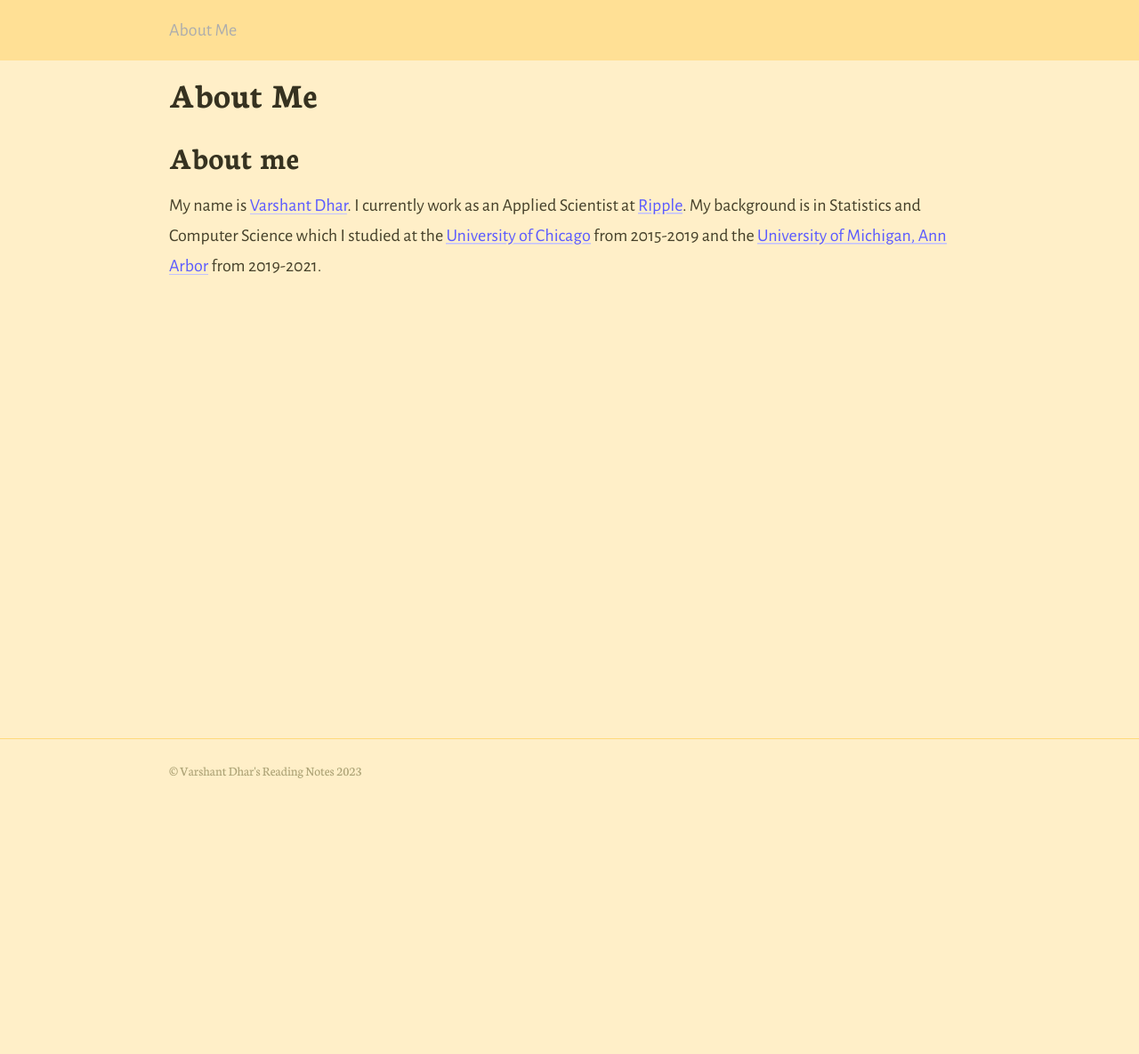
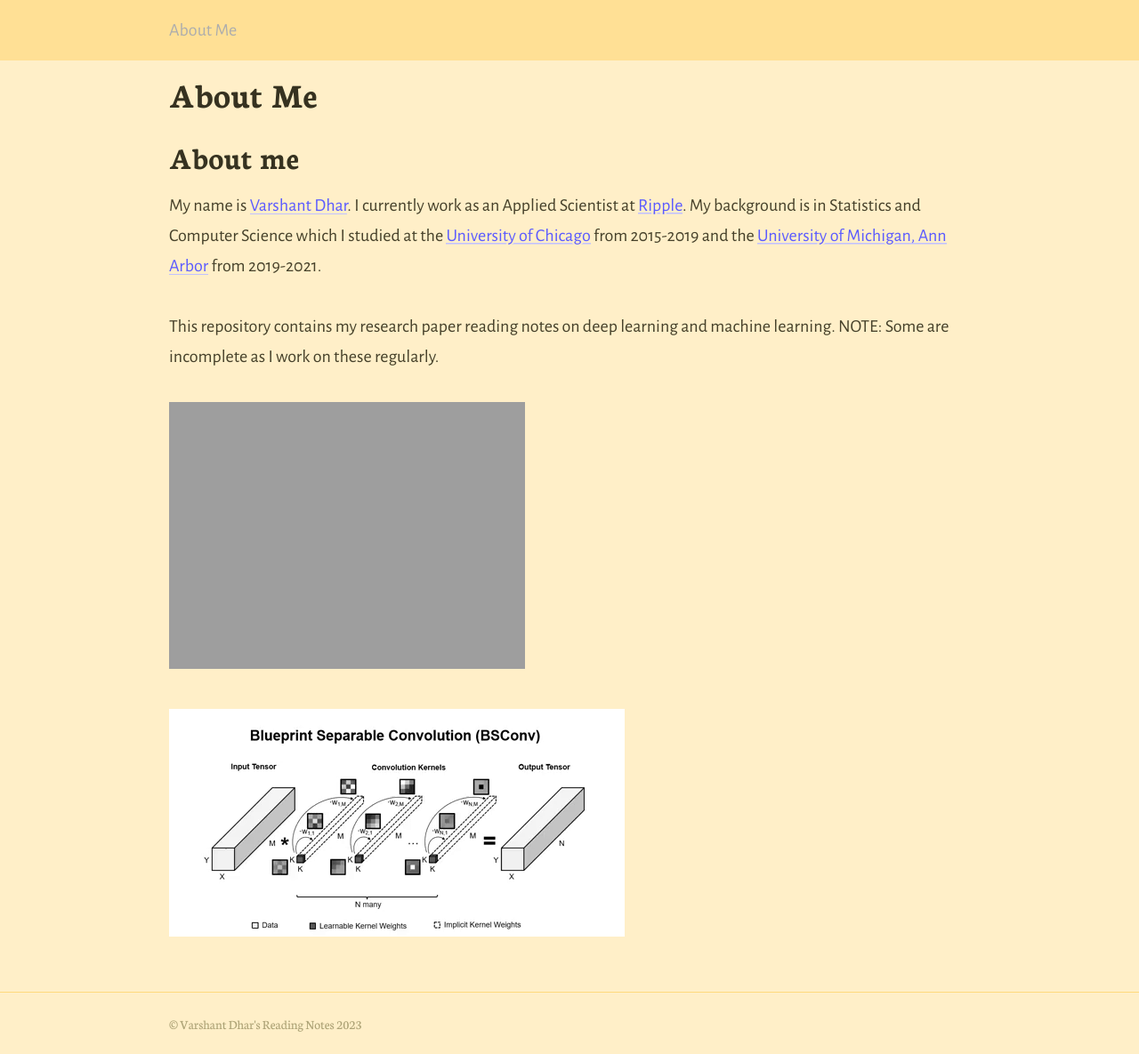
Before and after one commit to varshantdhar/varshantdhar.github.io, a Jekyll site: the page built from about.markdown, in a window 1280 px wide. Shown: the whole page at 89% size. Built offline with Jekyll 4.4.1, drawn with Linux system fonts in a browser that asks for light colours; before the commit the page ends 900 px from its top, so only the background shows below that.

Commit message:
Updates to about

```diff
--- a/about.markdown
+++ b/about.markdown
@@ -6,3 +6,9 @@ permalink: /about/
 
 ## About me
 My name is [Varshant Dhar](https://www.linkedin.com/in/varshant-dhar/). I currently work as an Applied Scientist at [Ripple](https://ripple.com/). My background is in Statistics and Computer Science which I studied at the [University of Chicago](https://www.uchicago.edu/) from 2015-2019 and the [University of Michigan, Ann Arbor](https://umich.edu/) from 2019-2021.
+
+This repository contains my research paper reading notes on deep learning and machine learning. NOTE: Some are incomplete as I work on these regularly.
+
+![alt]({{ site.url }}{{ site.baseurl }}/assets/images/self_attention.gif)
+
+![alt]({{ site.url }}{{ site.baseurl }}/assets/images/teaser.gif)
```
Also changed, not shown: _posts/2023-03-12-about-me.markdown (deleted, +0 -12 lines).
